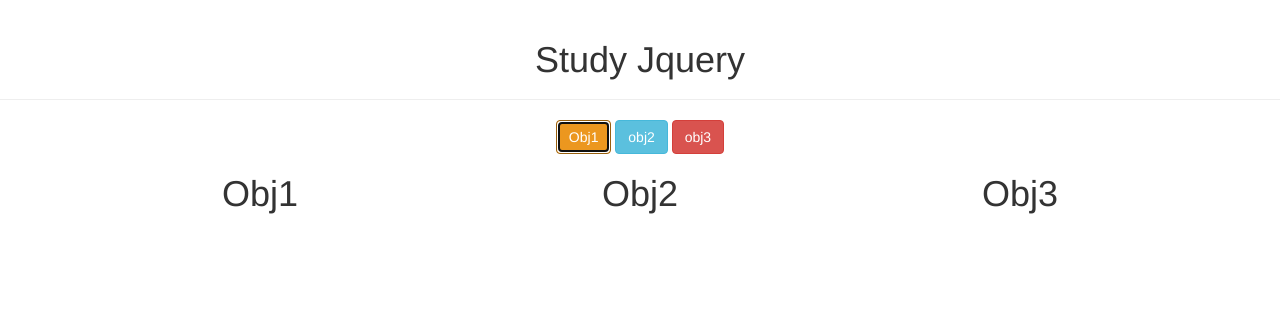
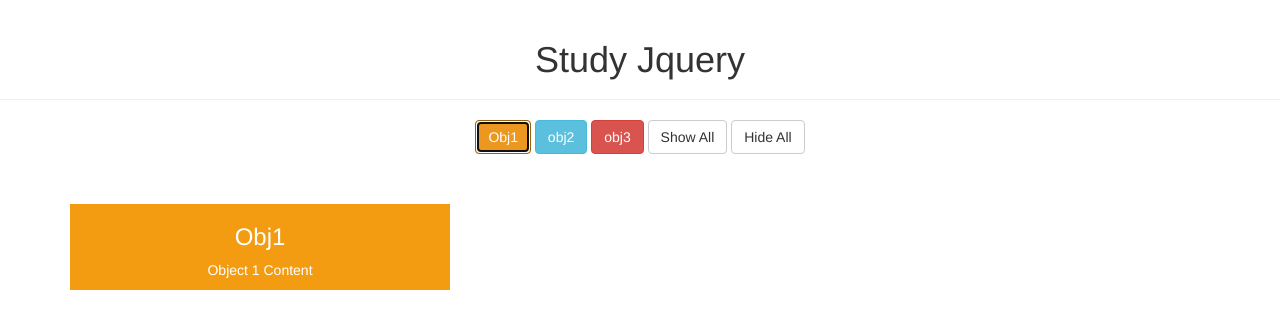
Before and after one commit to mariolucasdev/jquery, a plain HTML site: page index.html in a window 1280 px wide. Both pictures are taken after a click on the button "Obj1". Drawn offline with nearby package versions, Linux system fonts and the light colour scheme.

Commit message:
alter div visibility with buttom

```diff
--- a/index.html
+++ b/index.html
@@ -5,28 +5,34 @@
     <title>Jquery Study</title>
     <script src="https://code.jquery.com/jquery-3.2.1.min.js"></script>
     <link rel="stylesheet" href="https://maxcdn.bootstrapcdn.com/bootstrap/3.3.7/css/bootstrap.min.css">
+    <link rel="stylesheet" href="main.css">
     <script src="https://maxcdn.bootstrapcdn.com/bootstrap/3.3.7/js/bootstrap.min.js"></script>
-    <script src="script.js"></script>
+    <script src="main.js"></script>
 </head>
 <body>
     <div class="page-header text-center">
         <h1>Study Jquery</h1>
     </div>
     <div class="container text-center">
-        <button id="obj1" class="btn btn-warning" type="button" name="button">Obj1</button>
-        <button id="obj2" class="btn btn-info" type="button" name="button">obj2</button>
-        <button id="obj3" class="btn btn-danger" type="button" name="button">obj3</button>
+        <button id="obj1" class="btn btn-warning">Obj1</button>
+        <button id="obj2" class="btn btn-info">obj2</button>
+        <button id="obj3" class="btn btn-danger">obj3</button>
+        <button id="showAll" class="btn btn-default">Show All</button>
+        <button id="hideAll" class="btn btn-default">Hide All</button>
     </div>
 
     <div class="container text-center">
         <div id="div-obj1" class="col-md-4">
-            <h1>Obj1</h1>
+            <h3>Obj1</h3>
+            <p>Object 1 Content</p>
         </div>
         <div id="div-obj2" class="col-md-4">
-            <h1>Obj2</h1>
+            <h3>Obj2</h3>
+            <p>Object 2 Content</p>
         </div>
         <div id="div-obj3" class="col-md-4">
-            <h1>Obj3</h1>
+            <h3>Obj3</h3>
+            <p>Object 3 Content</p>
         </div>
     </div>
 </body>
--- a/main.css
+++ b/main.css
@@ -0,0 +1,15 @@
+#div-obj1{
+    background-color: #f39c12;
+    color: #fff;
+    top: 50px;
+}
+#div-obj2{
+    background-color: #3498db;
+    color: #fff;
+    top: 50px;
+}
+#div-obj3{
+    background-color: #e74c3c;
+    color: #fff;
+    top: 50px;
+}
--- a/main.js
+++ b/main.js
@@ -0,0 +1,16 @@
+$(document).ready(function(){
+    $(".col-md-4").hide();
+
+    $(".btn").click(function(){
+        let idButton = $(this).attr('id');
+        $(".col-md-4").hide();
+        $("#div-"+idButton).fadeIn();
+    });
+
+    $("#showAll").click(function(){
+        $(".col-md-4").fadeIn();
+    });
+    $("#hideAll").click(function(){
+        $(".col-md-4").fadeOut();
+    });
+});
```
